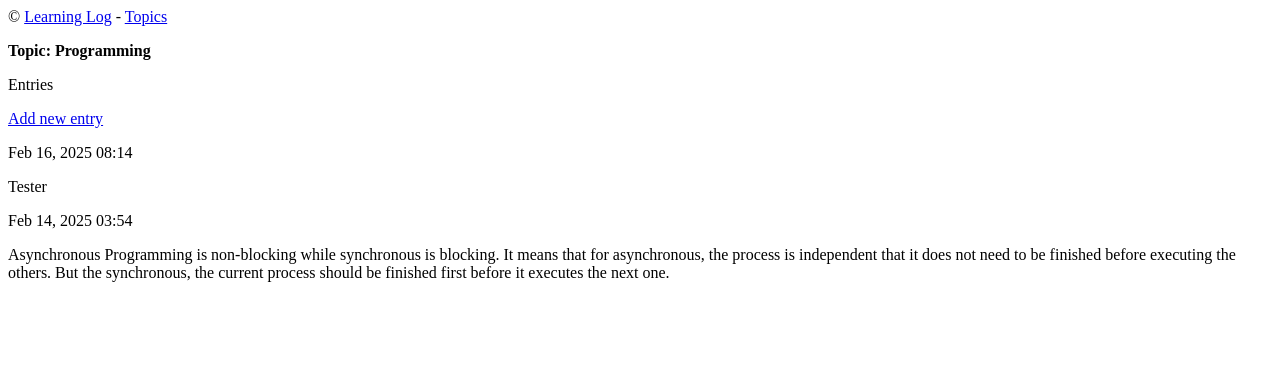
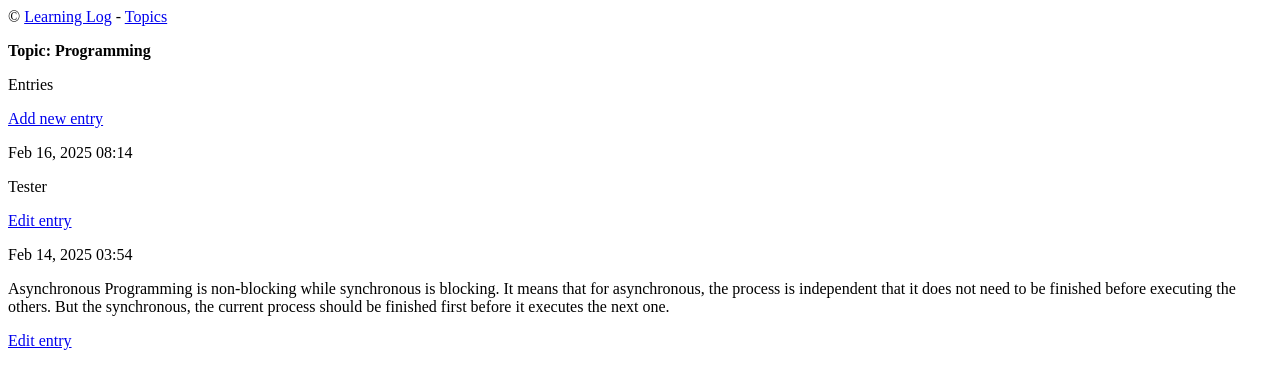
Before and after one commit to gwyneth-pena/learning-logs, a Django app: page /topic/1 in a window 1280 px wide. Shown: the top 389 px of the page. Run offline with Django 4.2, Linux system fonts and the light colour scheme; data comes from the database, SQL or seed files in the repository; both versions use the stored data as it was after the commit.

Commit message:
Edit entry

```diff
--- a/learning_logs/models.py
+++ b/learning_logs/models.py
@@ -3,7 +3,7 @@ from django.db import models
 # Create your models here.
 class Topic(models.Model):
     text = models.CharField(max_length=300)
-    date_created = models.DateTimeField(auto_now_add=True)
+    date_created = models.DateTimeField(auto_now=True)
 
     def __str__(self):
         return self.text
@@ -12,7 +12,7 @@ class Topic(models.Model):
 class Entry(models.Model):
     topic = models.ForeignKey(Topic, on_delete=models.CASCADE)
     text = models.TextField()
-    date_created = models.DateTimeField(auto_now_add=True)
+    date_created = models.DateTimeField(auto_now=True)
 
     class Meta:
         verbose_name_plural = 'entries'
--- a/learning_logs/templates/learning_logs/topic.html
+++ b/learning_logs/templates/learning_logs/topic.html
@@ -6,6 +6,7 @@
 {% for entry in entries %}
 <p>{{entry.date_created|date:'M d, Y H:i'}}</p>
 <p>{{entry.text|linebreaks}}</p>
+<a href="{% url "learning_logs:edit_entry" topic.id entry.id %}">Edit entry</a>
 {% empty %}
 <p>No data.</p>
 {% endfor %} {% endblock content %}
--- a/learning_logs/urls.py
+++ b/learning_logs/urls.py
@@ -12,4 +12,5 @@ urlpatterns = [
     path('topics/add_new', views.new_topic, name='new_topic'),
     path('topic/<int:topic_id>', views.topic, name='topic'),
     path('topic/<int:topic_id>/add_entry', views.new_entry, name='new_entry'),
+    path('topic/<int:topic_id>/edit_entry/<int:entry_id>', views.edit_entry, name='edit_entry'),
 ]
--- a/learning_logs/views.py
+++ b/learning_logs/views.py
@@ -1,7 +1,7 @@
 from django.shortcuts import redirect, render
 
 from learning_logs.forms import EntryForm, TopicForm
-from learning_logs.models import Topic
+from learning_logs.models import Entry, Topic
 
 # Create your views here.
 def index(request):
@@ -44,3 +44,16 @@ def new_entry(request, topic_id):
 
     context = {'form': form, 'topic': topic}
     return render(request, 'learning_logs/new_entry.html', context)
+
+def edit_entry(request, topic_id, entry_id):
+    entry = Entry.objects.get(id=entry_id)
+
+    if request.method != 'POST':
+        form = EntryForm(instance=entry)
+    else:
+        form = EntryForm(instance=entry, data=request.POST)
+        if form.is_valid():
+            form.save()
+            return redirect('learning_logs:topic', topic_id=topic_id)
+    context = {'form': form, 'entry': entry}
+    return render(request, 'learning_logs/edit_entry.html', context)
```
Also changed, not shown: learning_logs/templates/learning_logs/edit_entry.html (added, +11 -0 lines), db.sqlite3, learning_logs/migrations/0003_alter_entry_date_created_alter_topic_date_created.py (added).
